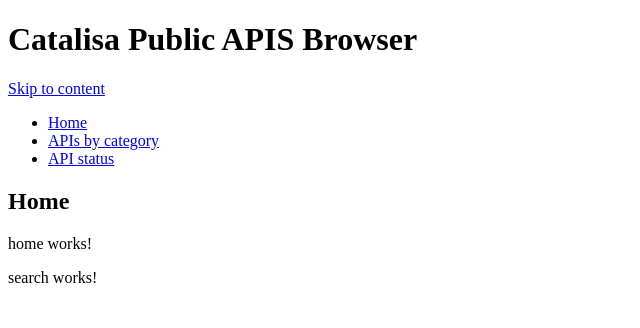
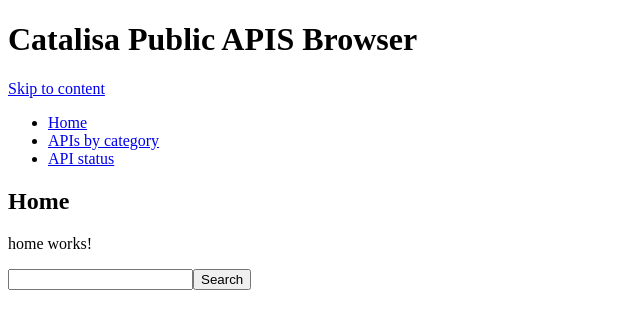
Before and after one commit to thgcode/catalisa-public-apis-browser, an Angular app: page / in a window 1280 px wide. Shown: the top 328 px of the page, without its empty margins (0-640 px from the left). Built offline with nearby package versions, Linux system fonts and the light colour scheme.

Commit message:
Created simple search function (will be improved with next commits).

```diff
--- a/src/app/components/search/search.component.html
+++ b/src/app/components/search/search.component.html
@@ -1 +1,7 @@
-<p>search works!</p>
+<div id="search">
+  <form role="search">
+    <input type="text" accesskey="s" title="Search for:" name="searchFor" [(ngModel)]="searchFor">
+    <button (click)="search()">Search</button>
+  </form>
+</div>
+<app-view-apis *ngIf="searching"></app-view-apis>
--- a/src/app/components/search/search.component.ts
+++ b/src/app/components/search/search.component.ts
@@ -1,4 +1,9 @@
-import { Component, OnInit } from '@angular/core';
+import { Component, OnInit, ViewChild } from '@angular/core';
+import { Observable } from 'rxjs';
+
+import { ViewAPIsComponent } from '../view-apis/view-apis.component';
+import { PublicAPIsSearchResults } from '../../models/public-apis-search-results';
+import { PublicAPIsService } from '../../services/public-apis.service';
 
 @Component({
   selector: 'app-search',
@@ -7,9 +12,31 @@ import { Component, OnInit } from '@angular/core';
 })
 export class SearchComponent implements OnInit {
 
-  constructor() { }
+  @ViewChild(ViewAPIsComponent)
+  private viewAPIsComponent: ViewAPIsComponent;
+
+  public searchFor: string;
+  public searching: boolean;
+  public errorObject;
+
+  constructor(private publicAPIsService: PublicAPIsService) { }
 
   ngOnInit(): void {
+    this.searching = false;
   }
 
+  public search() {
+    this.errorObject = null;
+    this.searching = true;
+    let query = {
+      title: this.searchFor,
+    };
+    this.publicAPIsService.searchEntries(query).subscribe(
+      (results) => {
+        this.viewAPIsComponent.results = results;
+      }, (error) => {
+        this.errorObject = error;
+      }
+    );
+  }
 }
--- a/src/app/components/view-apis/view-apis.component.html
+++ b/src/app/components/view-apis/view-apis.component.html
@@ -1,5 +1,5 @@
 <div id="apis-list" *ngIf="results; else loading">
-<p>Showing {{results.count}} entries.</p>
+<p aria-live="assertive">Showing {{results.count}} entries.</p>
   <ul>
     <li *ngFor="let entry of results.entries" class="api-entry">
       <a href="{{entry.Link}}">{{entry.API}}</a>
```
